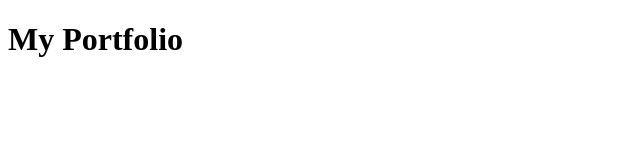
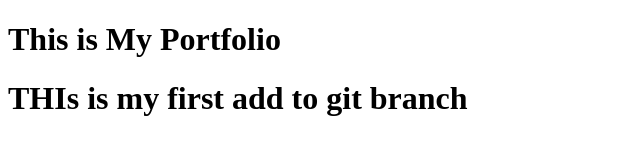
Before and after one commit to rajsachin7061/resume, a plain HTML site: page index.html in a window 1280 px wide. Shown: the whole page, without its empty margins (0-640 px from the left). Drawn offline with Linux system fonts and the light colour scheme.

Commit message:
first add to code in branch

```diff
--- a/index.html
+++ b/index.html
@@ -6,7 +6,8 @@
     <title>Document</title>
 </head>
 <body>
-    <h1>My Portfolio</h1>
+    <h1> This is My Portfolio</h1>
+    <h1> THIs is my first add to git branch</h1>
     <br/>
 </body>
 </html>
```
